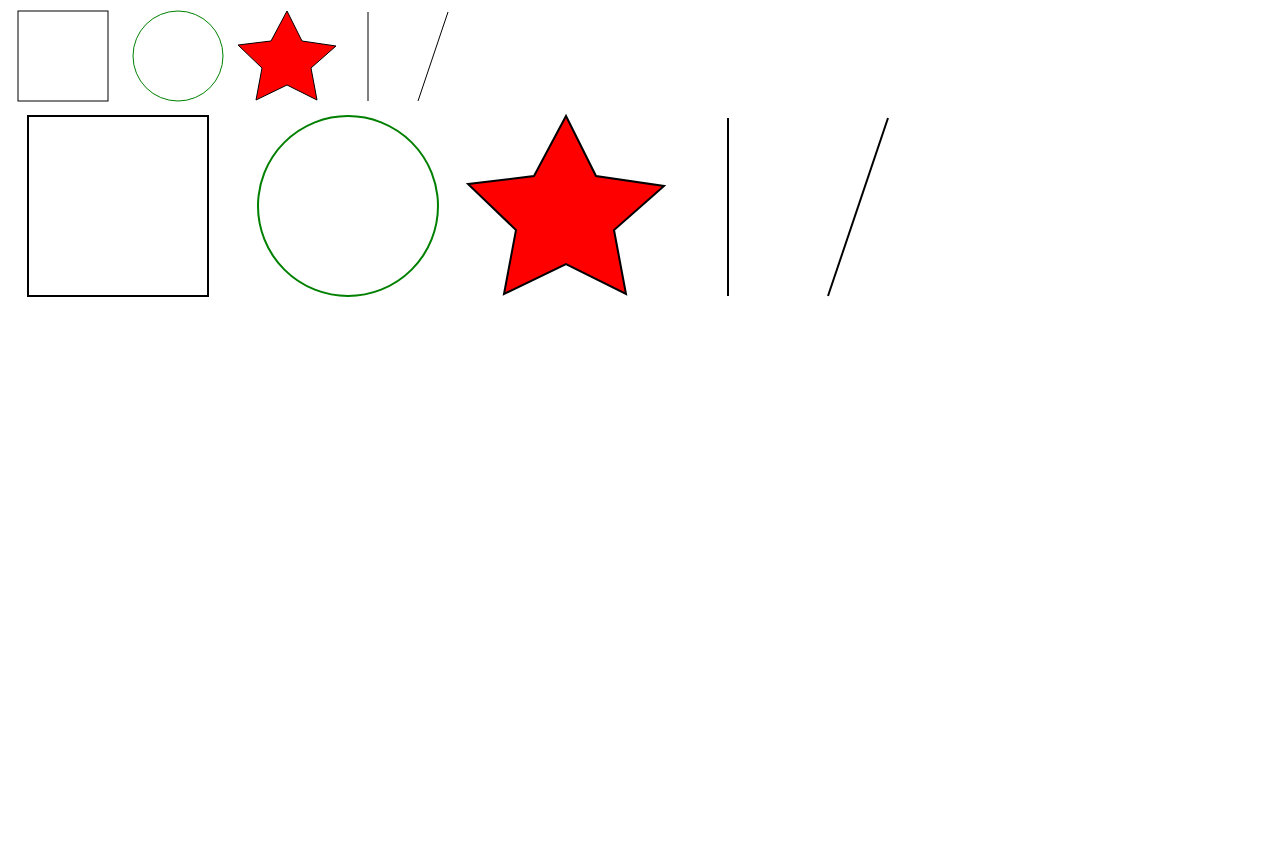
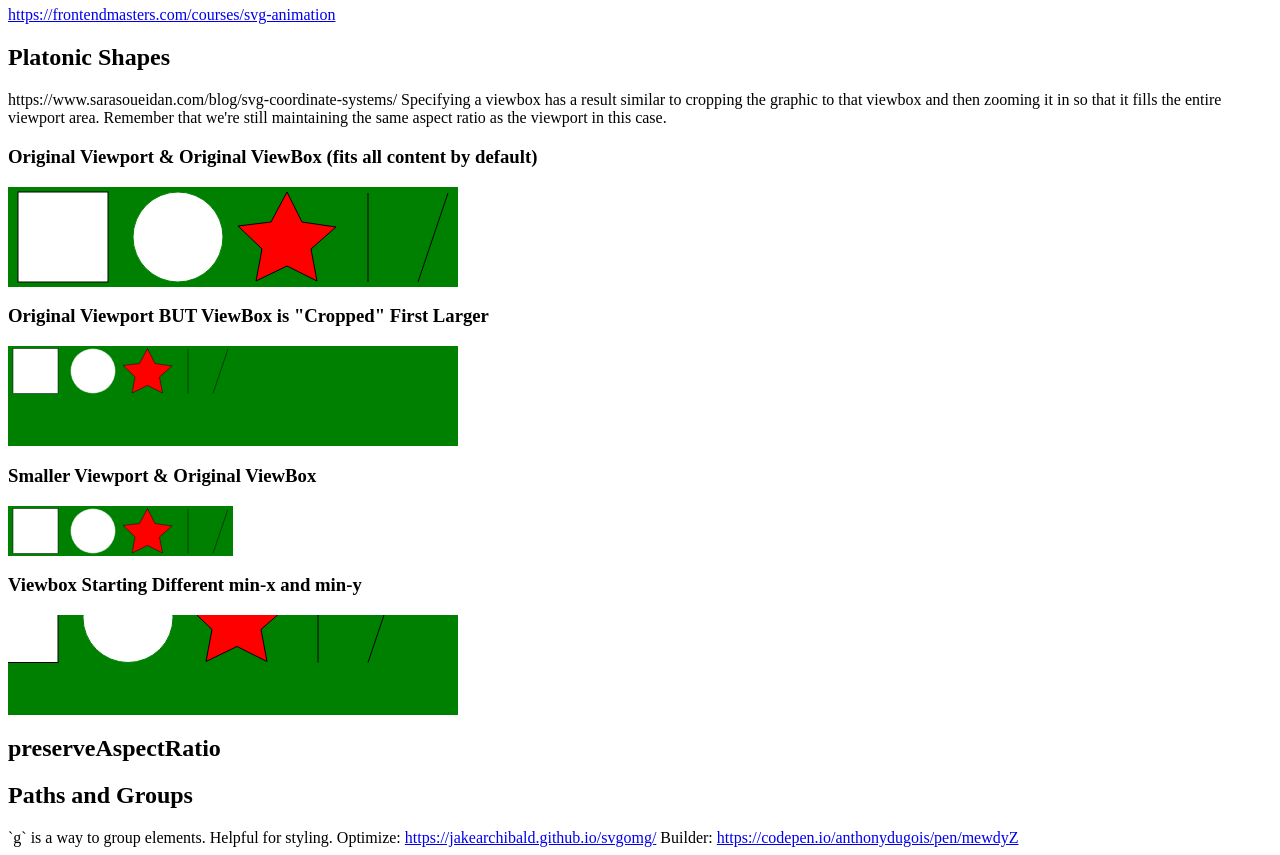
Before and after one commit to michaelwehrley/notes, a plain HTML site: page data_visualizations/svgs/index.html in a window 1280 px wide. Shown: the part 60-915 px from the top of the page. Before the commit the page ends 800 px from the top, so only its background shows below. Drawn offline with Linux system fonts and the light colour scheme.

Commit message:
data visulation notes

```diff
--- a/data_visualizations/svgs/index.html
+++ b/data_visualizations/svgs/index.html
@@ -1,7 +1,17 @@
-<h1> Platonic Shapes</h1>
+<h1>Data Visualizations</h1>
+
+<a href="https://frontendmasters.com/courses/svg-animation">https://frontendmasters.com/courses/svg-animation</a>
+
+<h2>Platonic Shapes</h2>
+
+https://www.sarasoueidan.com/blog/svg-coordinate-systems/
+
+Specifying a viewbox has a result similar to cropping the graphic to that viewbox and then zooming it in so that it fills the entire viewport area. Remember that we're still maintaining the same aspect ratio as the viewport in this case.
+
+<h3>Original Viewport & Original ViewBox (fits all content by default)</h3>
 
 <svg xmlns="http://www.w3.org/2000/svg" xmlns:xlink="http://www.w3.org/1999/xlink"
-  x="0px" y="0px" width="450px" height="100px" viewBox="0 0 450 100">
+  x="0px" y="0px" width="450px" height="100px" viewBox="0 0 450 100" class="viewBox">
   <rect x="10" y="5" fill="white" stroke="black" width="90" height="90"/>
   <circle fill="white" stroke="green" cx="170" cy="50" r="45"/>
   <polygon fill="red" stroke="black" points="279,5 294,35 328,40 303,62 309,94
@@ -10,9 +20,10 @@
   <line fill="none" stroke="black" x1="360" y1="6" x2="360" y2="95"/>
 </svg>
 
+<h3>Original Viewport BUT ViewBox is "Cropped" First Larger</h3>
 
 <svg xmlns="http://www.w3.org/2000/svg" xmlns:xlink="http://www.w3.org/1999/xlink"
-  x="0px" y="0px" width="900px" height="200px" viewBox="0 0 450 100">
+  x="0px" y="0px" width="450px" height="100px" viewBox="0 0 900 200" class="viewBox">
   <rect x="10" y="5" fill="white" stroke="black" width="90" height="90"/>
   <circle fill="white" stroke="green" cx="170" cy="50" r="45"/>
   <polygon fill="red" stroke="black" points="279,5 294,35 328,40 303,62 309,94
@@ -20,3 +31,43 @@
   <line fill="none" stroke="black" x1="410" y1="95" x2="440" y2="6"/>
   <line fill="none" stroke="black" x1="360" y1="6" x2="360" y2="95"/>
 </svg>
+
+<h3>Smaller Viewport & Original ViewBox</h3>
+
+<svg xmlns="http://www.w3.org/2000/svg" xmlns:xlink="http://www.w3.org/1999/xlink"
+  x="0px" y="0px" width="225px" height="50px" viewBox="0 0 450 100" class="viewBox">
+  <rect x="10" y="5" fill="white" stroke="black" width="90" height="90"/>
+  <circle fill="white" stroke="green" cx="170" cy="50" r="45"/>
+  <polygon fill="red" stroke="black" points="279,5 294,35 328,40 303,62 309,94
+  279,79 248,94 254,62 230,39 263,35 "/>
+  <line fill="none" stroke="black" x1="410" y1="95" x2="440" y2="6"/>
+  <line fill="none" stroke="black" x1="360" y1="6" x2="360" y2="95"/>
+</svg>
+
+<h3>Viewbox Starting Different min-x and min-y</h3>
+
+<svg xmlns="http://www.w3.org/2000/svg" xmlns:xlink="http://www.w3.org/1999/xlink"
+  x="0px" y="0px" width="450px" height="100px" viewBox="50 47.5 450 100" class="viewBox">
+  <rect x="10" y="5" fill="white" stroke="black" width="90" height="90"/>
+  <circle fill="white" stroke="green" cx="170" cy="50" r="45"/>
+  <polygon fill="red" stroke="black" points="279,5 294,35 328,40 303,62 309,94
+  279,79 248,94 254,62 230,39 263,35 "/>
+  <line fill="none" stroke="black" x1="410" y1="95" x2="440" y2="6"/>
+  <line fill="none" stroke="black" x1="360" y1="6" x2="360" y2="95"/>
+</svg>
+
+<style>
+
+.viewBox {
+  background-color: green;
+}
+</style>
+
+<h2>preserveAspectRatio</h2>
+
+<h2>Paths and Groups</h2>
+`g` is a way to group elements. Helpful for styling.
+
+Optimize: <a href="https://jakearchibald.github.io/svgomg/">https://jakearchibald.github.io/svgomg/</a>
+
+Builder: <a href="https://codepen.io/anthonydugois/pen/mewdyZ">https://codepen.io/anthonydugois/pen/mewdyZ</a>
```
Also changed, not shown: data_visualizations/README.md.
